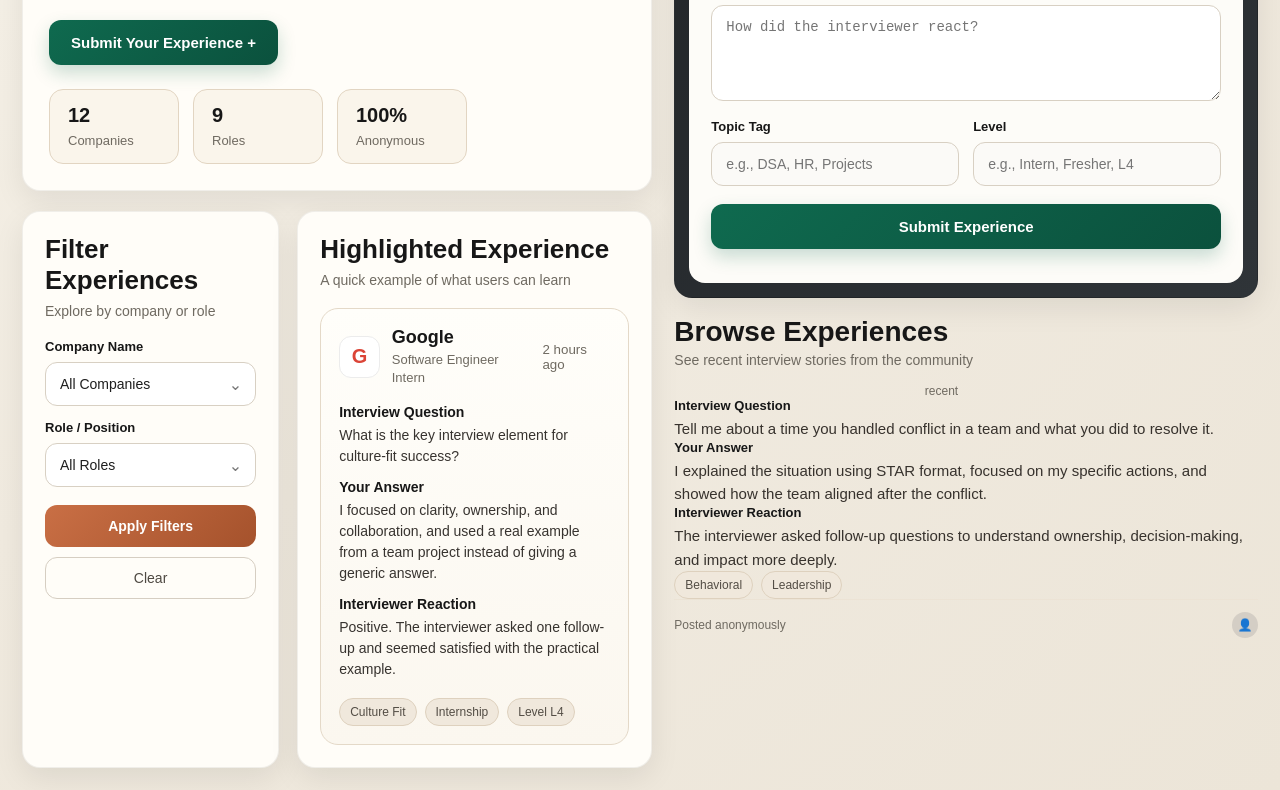
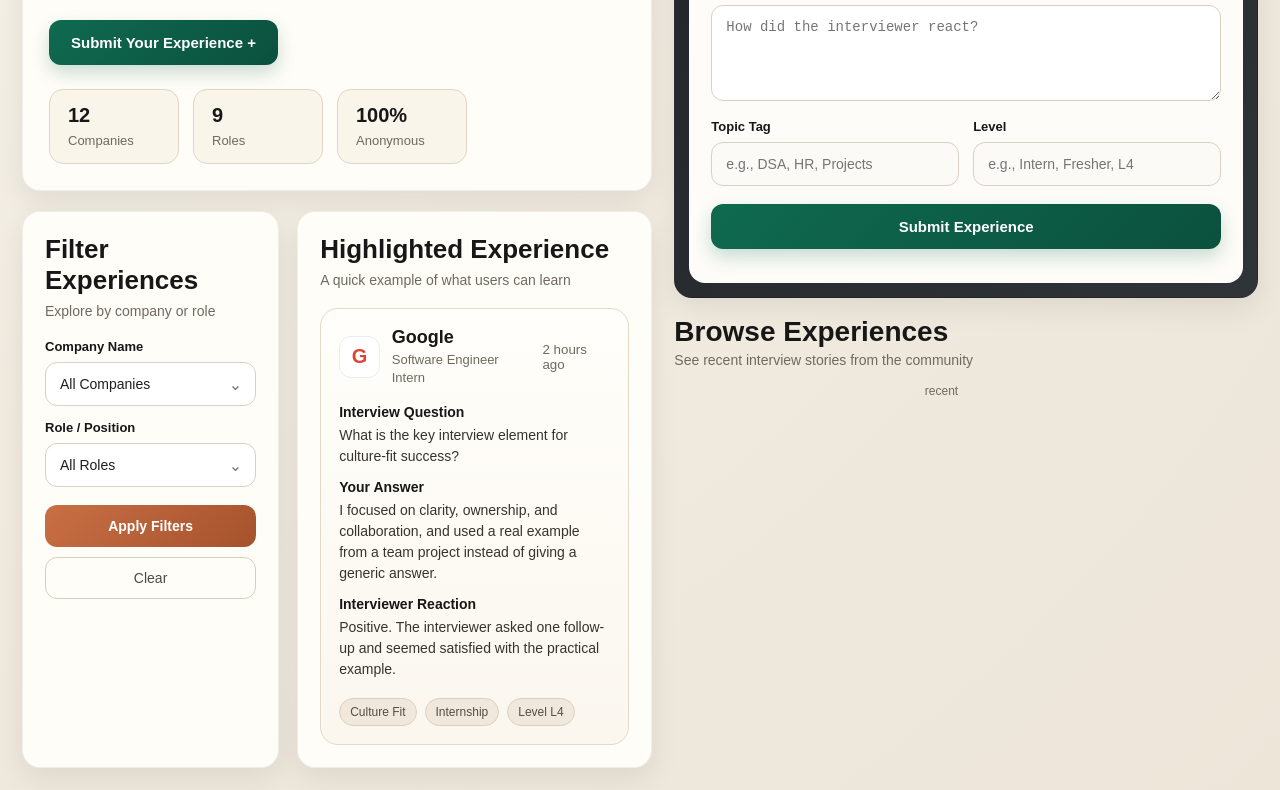
Before and after one commit to Anwesha953/real-interview-experiences-platform, a plain HTML site: page frontend/index.html in a window 1280 px wide. Shown: the part 438-1228 px from the top of the page. Drawn offline with Linux system fonts and the light colour scheme; no server answers.

Commit message:
Fix leftover static card content issue

```diff
--- a/frontend/index.html
+++ b/frontend/index.html
@@ -208,37 +208,7 @@
 
       <div class="card-time">recent</div>
     </div>
-
-    <div class="card-section">
-      <h4>Interview Question</h4>
-      <p>Tell me about a time you handled conflict in a team and what you did to resolve it.</p>
-    </div>
-
-    <div class="card-section">
-      <h4>Your Answer</h4>
-      <p>I explained the situation using STAR format, focused on my specific actions, and showed how the team aligned after the conflict.</p>
-    </div>
-
-    <div class="card-section">
-      <h4>Interviewer Reaction</h4>
-      <p>The interviewer asked follow-up questions to understand ownership, decision-making, and impact more deeply.</p>
-    </div>
-
-    <div class="card-meta">
-      <span class="tag">Behavioral</span>
-      <span class="tag">Leadership</span>
-    </div>
-
-    <div class="card-footer">
-      <span>Posted anonymously</span>
-      <div class="footer-user">
-        <div class="user-dot">👤</div>
-      </div>
-    </div>
   </div>
-
-
-
 </div>
 
           <div class="empty-state hidden" id="emptyState">
```
